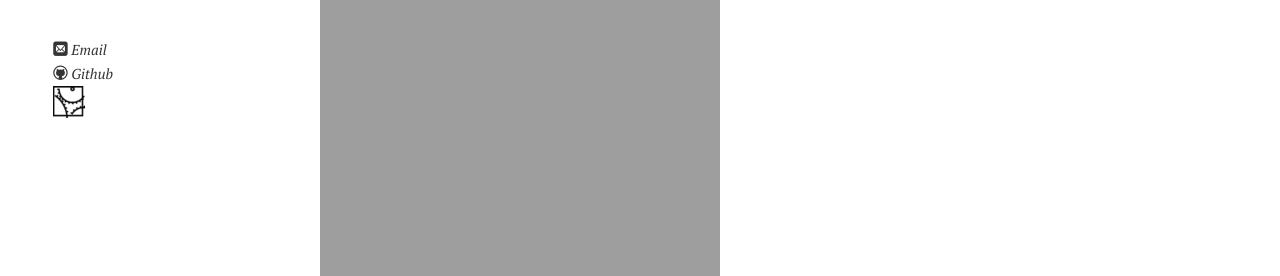
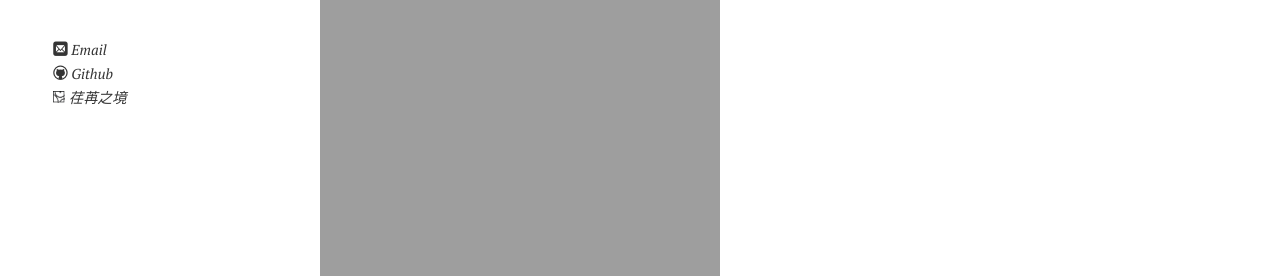
Before and after one commit to Kinnuch/kinnuch.github.io, a Jekyll site: the page built from index.md, in a window 1280 px wide. Shown: the part 200-476 px from the top of the page. Built offline with Jekyll 4.4.1, drawn with Linux system fonts in a browser that asks for light colours; nearby versions of some CDN libraries; comment, search, counter and statistics services are not loaded; a style sheet for code colours, icons or effects is not loaded; our own code applies the rules of GitHub Pages for plain Markdown files.

Commit message:
Update author-bio.html

```diff
--- a/_includes/author-bio.html
+++ b/_includes/author-bio.html
@@ -12,6 +12,7 @@
     <img
     class="fit-picture"
     src="https://kinnuch.github.io/file/gilatod.png"
-    alt="荏苒之境"/> </a></p>
+    width ="12px"
+    height="12px"/> 荏苒之境</a></p>
 
 <!-- Lastly modified by Kinnuch in 2024/03/10 -->
```
